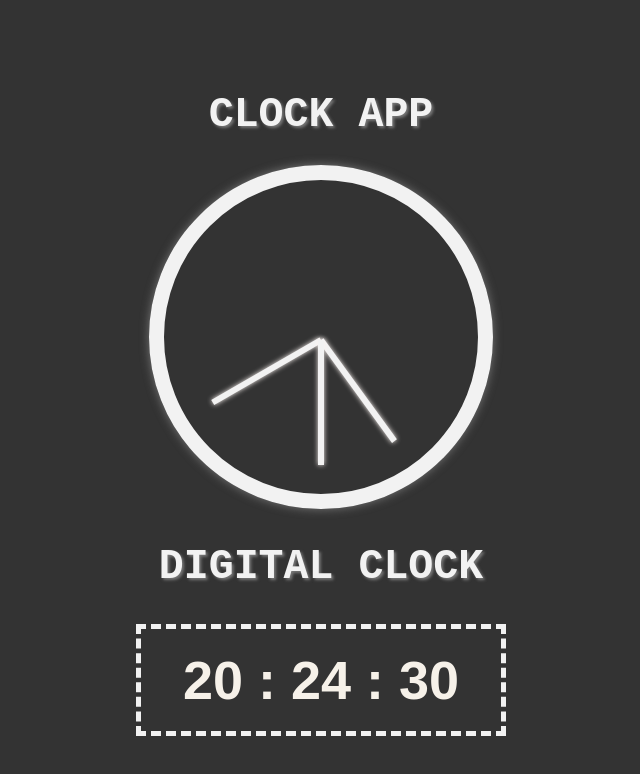
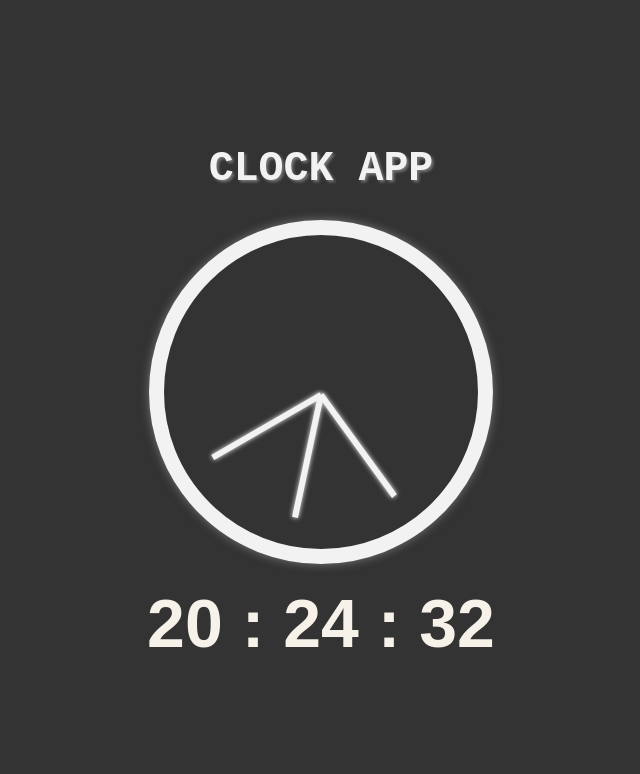
Before and after one commit to guillenicolas99/clock-app-vanilla, a website built with Vite: page index.html in a window 1280 px wide. Shown: the whole page, without its empty margins (319-959 px from the left). Built offline with nearby package versions, Linux system fonts and the light colour scheme; a web font is replaced by a local one.

Commit message:
update style and content

```diff
--- a/main.js
+++ b/main.js
@@ -12,7 +12,6 @@ document.querySelector('#app').innerHTML = `
       </div>
     </div>
 
-    <h2>Digital Clock</h2>
     <div class='digital-clock'>
     </div>
   </main>
--- a/style.css
+++ b/style.css
@@ -73,17 +73,11 @@ main {
 }
 
 .digital-clock {
-  border: 5px dashed #f2f2f2;
   width: 90%;
   padding: 20px 25px;
 
-  display: flex;
-  justify-content: center;
-  align-items: center;
-  gap: 16px;
-
   font-family: 'DS-Digital', sans-serif;
-  font-size: 54px;
+  font-size: 68px;
   font-weight: 900;
 
   color: #F6F1E9;
```
